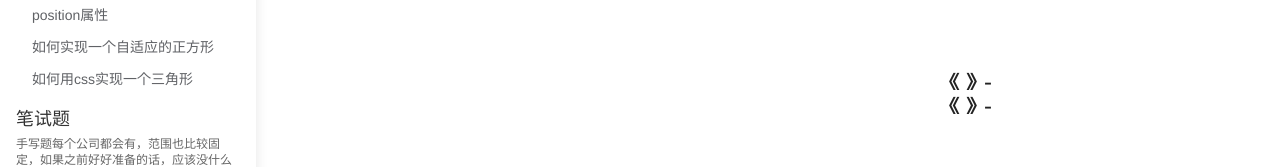
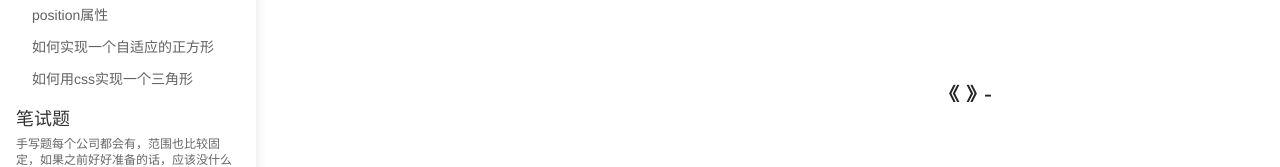
Before and after one commit to woodccc/sky-web, a Vue app: page / in a window 1280 px wide. Shown: the part 348-515 px from the top of the page. Built offline with nearby package versions, Linux system fonts and the light colour scheme; no server answers.

Commit message:
删除多余的作者信息。

```diff
--- a/src/views/Home.vue
+++ b/src/views/Home.vue
@@ -1,7 +1,6 @@
 <template>
   <div class="home">
     <div class="content">{{poem.content}}</div>
-    <div class="author">《 {{poem.origin}} 》 - {{poem.author}}</div>
     <div class="author">《 {{poem.origin}} 》 - {{poem.author}}</div>
   </div>
 </template>
```
